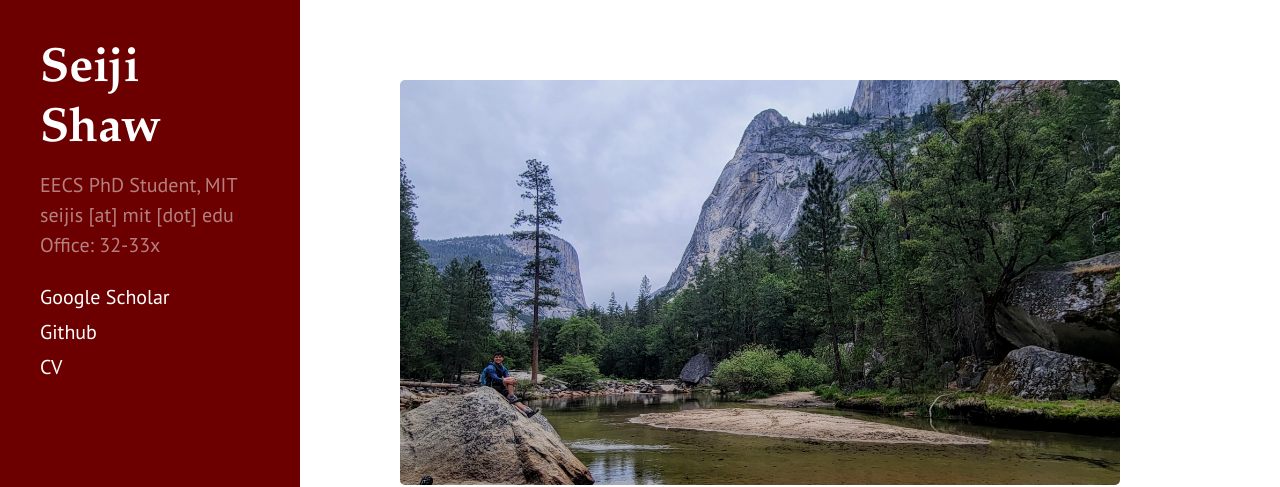
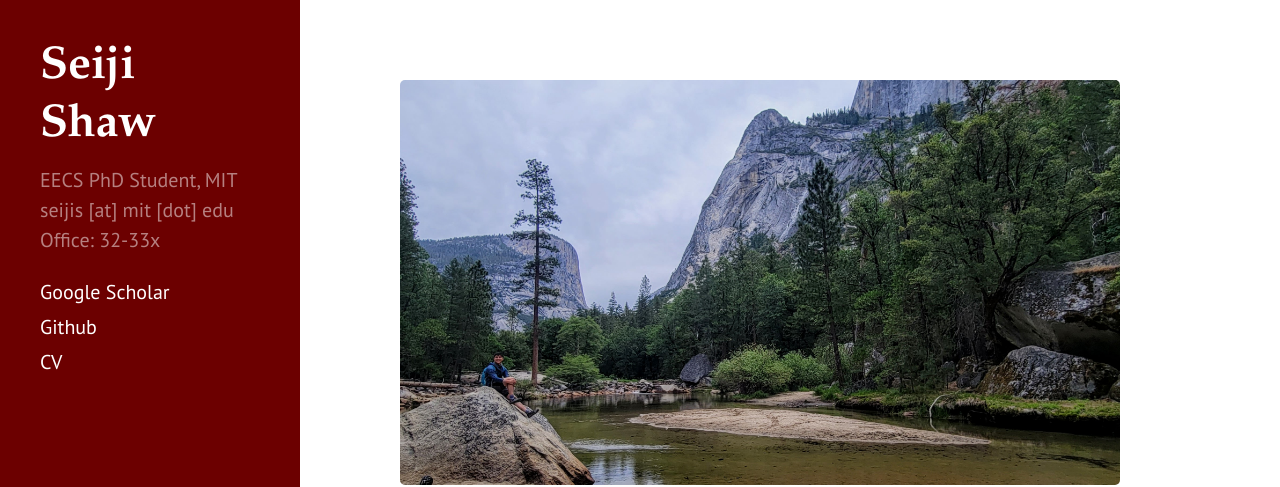
Before and after one commit to sageshoyu/sageshoyu.github.io, a Jekyll site: the page built from docs/index.md, in a window 1280 px wide. Shown: the top 487 px of the page. Built offline with Jekyll 4.4.1, drawn with Linux system fonts in a browser that asks for light colours.

```diff
--- a/docs/public/css/hyde.css
+++ b/docs/public/css/hyde.css
@@ -80,7 +80,7 @@
   color: #fff;
   margin-top: 0;
   font-family: Garamond, serif;
-  font-size: 2.40rem;
+  font-size: 2.30rem;
 }
 
 /* Sidebar nav */
```
